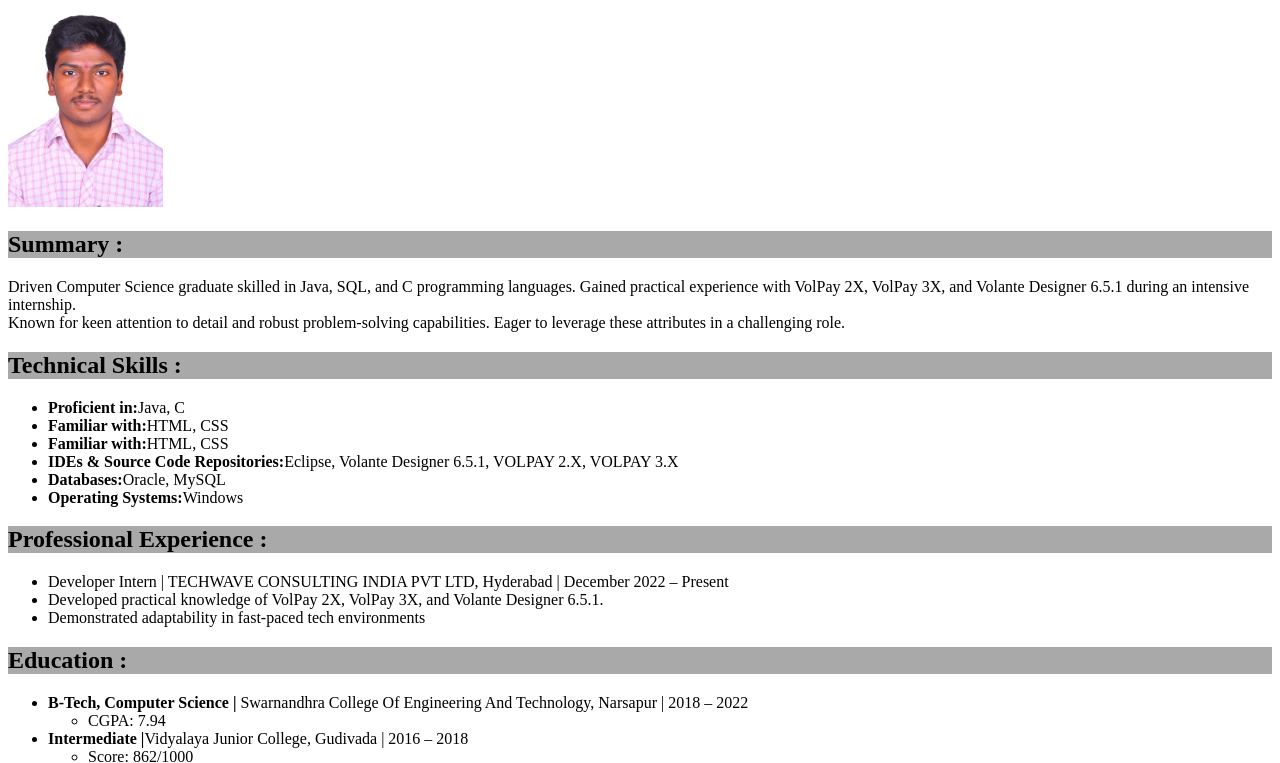
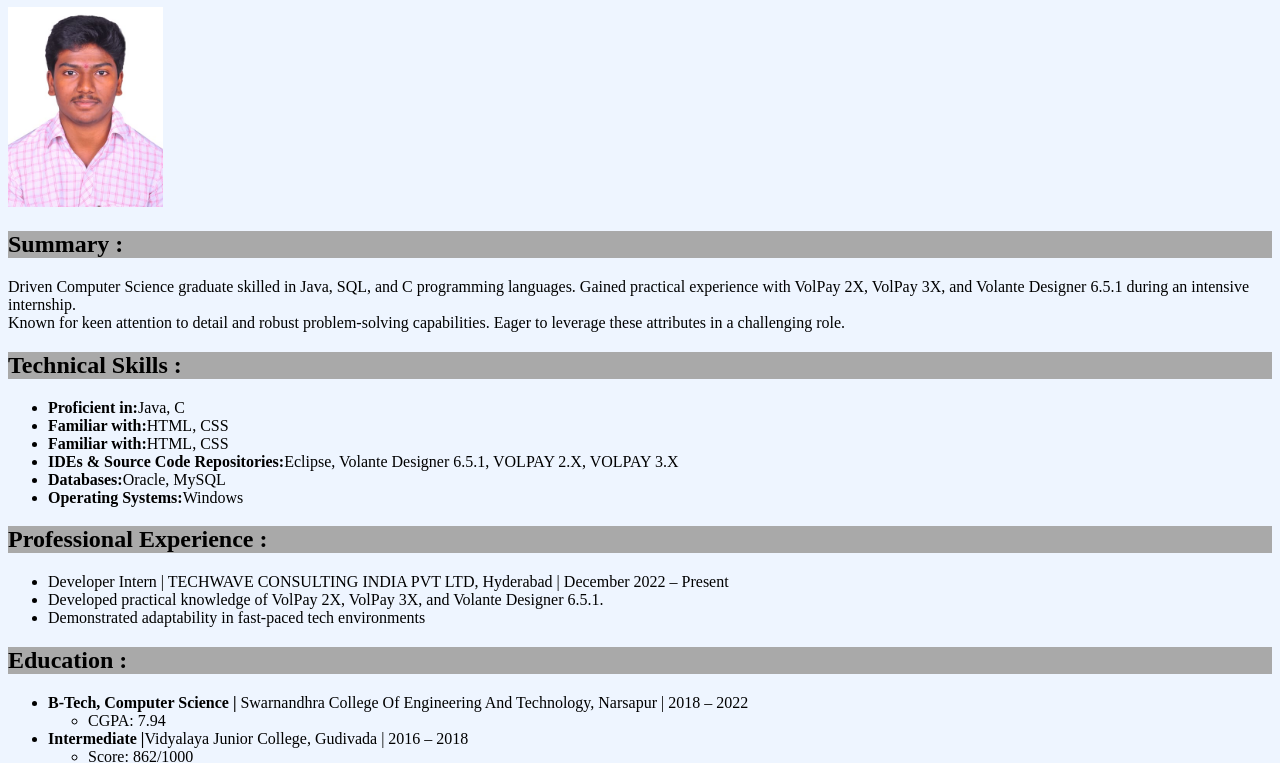
Before and after one commit to AppVish/Resume, a plain HTML site: page index.html in a window 1280 px wide. Shown: the part 73-836 px from the top of the page. Drawn offline with Linux system fonts and the light colour scheme.

Commit message:
Update index.html

```diff
--- a/index.html
+++ b/index.html
@@ -6,7 +6,7 @@
     <title>VishnuResume</title>
     <style>
         html{
-            baground-color:#EEF5FF;
+            background-color:#EEF5FF;
         }
         h2{
             background-color:darkgray;
```
